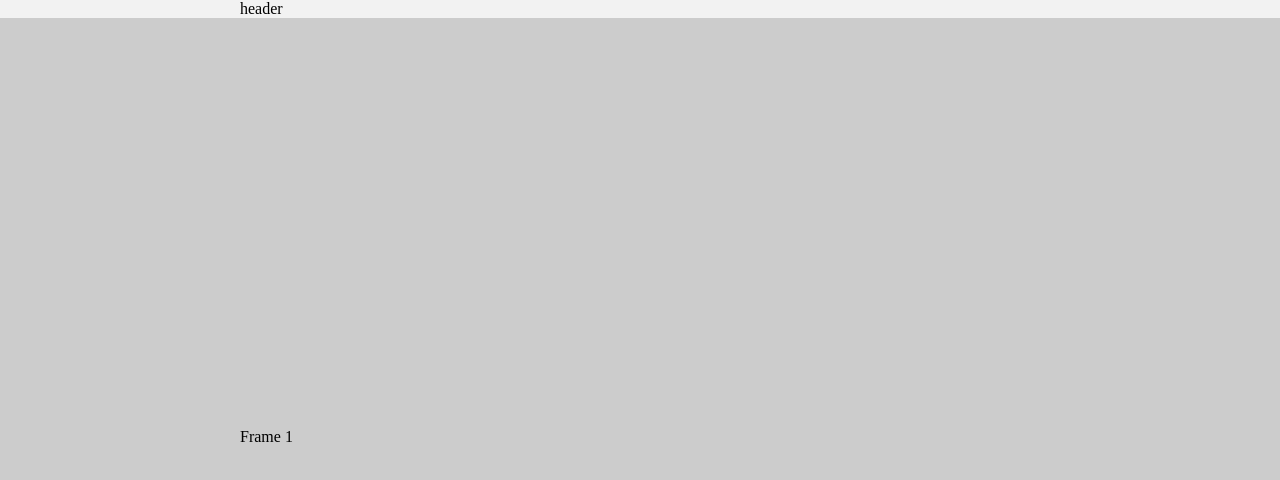
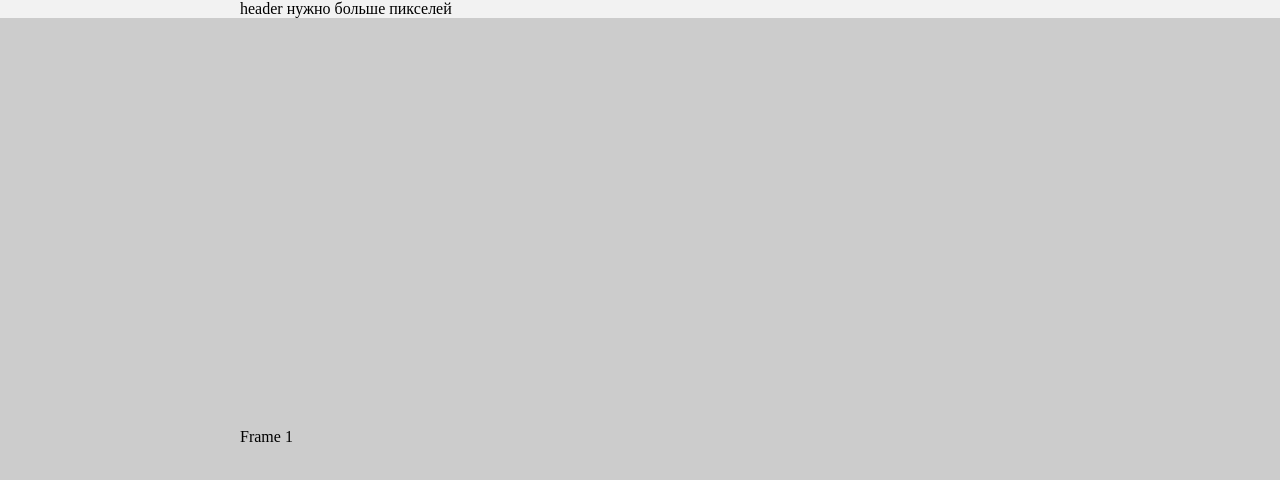
Before and after one commit to LibertaSoft/Prax4web, a plain HTML site: page index.html in a window 1280 px wide. Drawn offline with Linux system fonts and the light colour scheme.

Commit message:
нужно больше пикселей

```diff
--- a/index.html
+++ b/index.html
@@ -72,7 +72,7 @@
 </head>
 <body>
 	<header>
-		<section class="middle">header</section>
+		<section class="middle">header  нужно больше пикселей</section>
 	</header>
 	<section id="fullpage" class="frames">
 		<section class="section active">
```
